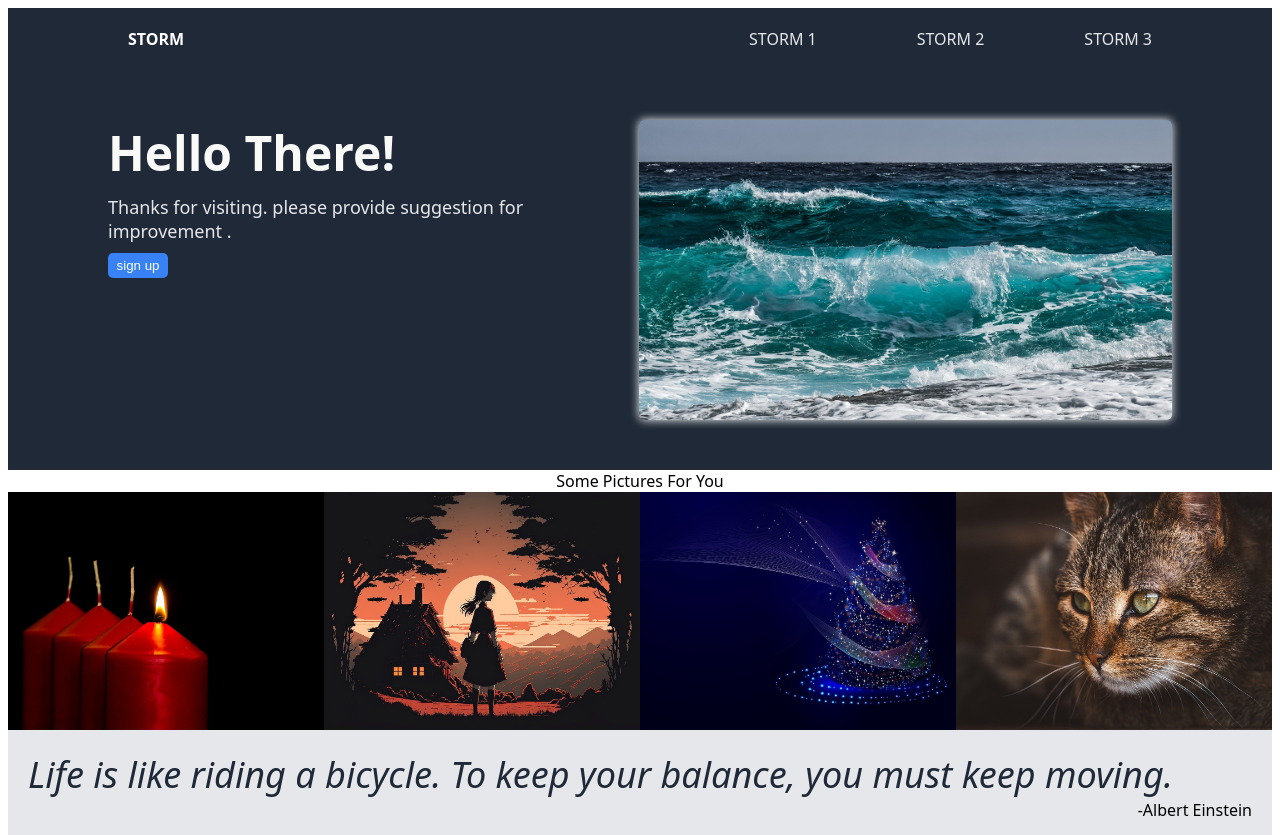
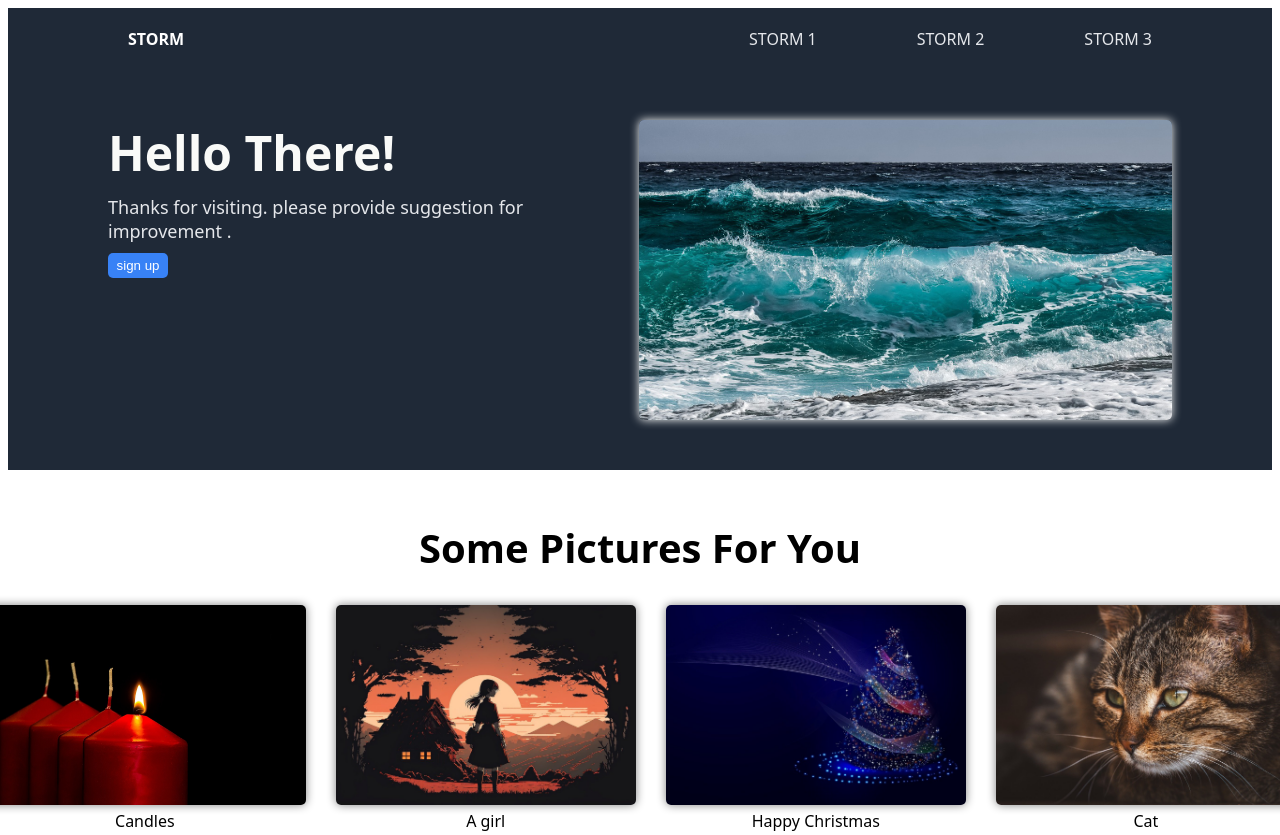
Before and after one commit to STORM533/landing-page, a plain HTML site: page index.html in a window 1280 px wide. Shown: the top 835 px of the page. Drawn offline with Linux system fonts and the light colour scheme.

Commit message:
Landing Page Done

```diff
--- a/index.html
+++ b/index.html
@@ -51,8 +51,8 @@
         </div>
     </div>
     <div class="Middle2">
-        <div class="quote">Life is like riding a bicycle. To keep your balance, you must keep moving.</div>
-        <div class="speaker">-Albert Einstein</div>
+        <div class="quote">Above all, don't lie to yourself. The man who lies to himself and listens to his own lie comes to a point that he cannot distinguish the truth within him, or around him, and so loses all respect for himself and for others. And having no respect he ceases to love.</div>
+        <div class="speaker">-Fyodor Dostoevsky, The Brother's Karamazov </div>
     </div>
     <div class="footer1">
         <div class="right-side">
--- a/style.css
+++ b/style.css
@@ -69,20 +69,46 @@ color: #F9FAF8;
     box-shadow: 0 0  10px #F9FAF8;
 
 }
-.Middle1 .whole {
+.Middle1  {
     display: flex;
+    flex-direction: column;
     justify-content: center;
+    align-items: center;
+    gap: 30px;
+    padding:50px 100px 50px;
 
+    .title1{
+        display: flex;
+        font-size :40px;
+        font-weight: 900;
+    }
+    .whole{
+        display: flex;
+        gap: 30px;
+
+    }
+    .whole1{
+
+        text-align: center;
+    }
+    .whole1 img{
+        height: 200px;
+        box-sizing: border-box;
+        border-radius: 5px;
+        box-shadow: 0 0 10px grey;
+
+    }
 }
-.Middle1 .title1{
-    display: flex;
-    justify-content: center;
-}
+
+
+
+
 .Middle2{
     background-color: #E5E7EB;
     padding: 20px;
     display: flex;
     flex-direction: column;
+    padding:100px 150px 100px;
 
 }
 .Middle2 .quote{
@@ -96,8 +122,7 @@ color: #F9FAF8;
     justify-content: flex-end;
 }
 .whole1 img{
-height: 100%;
-width: 100%;
+
 }
 ul{
     display: flex;
```
